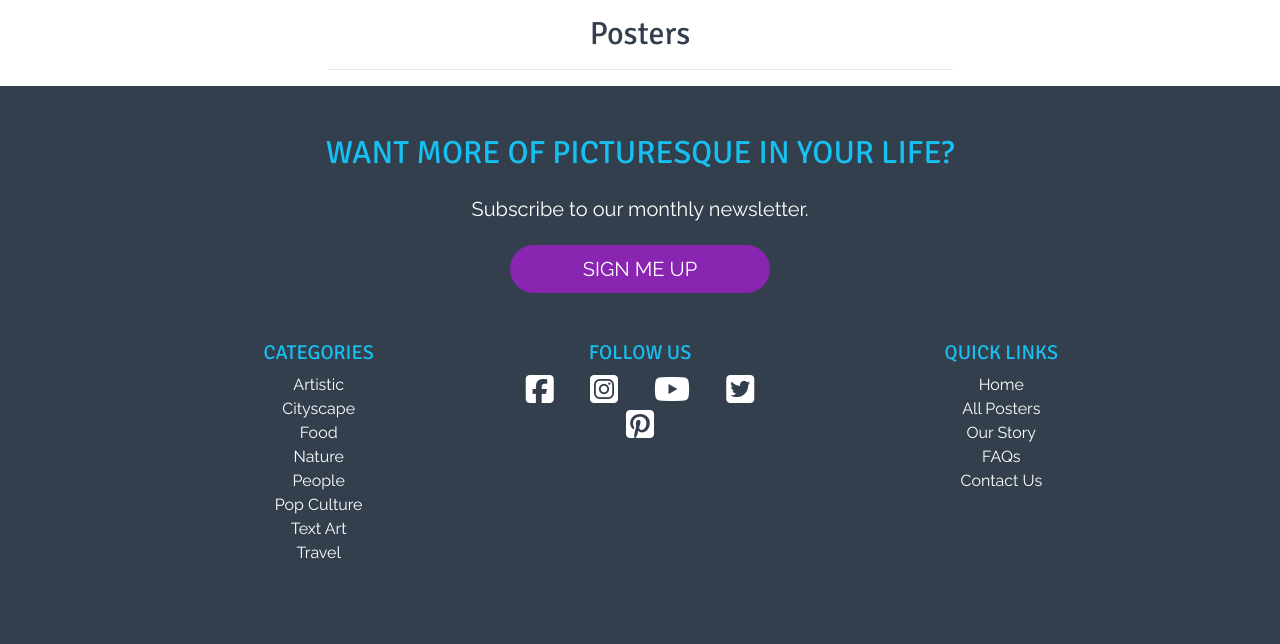
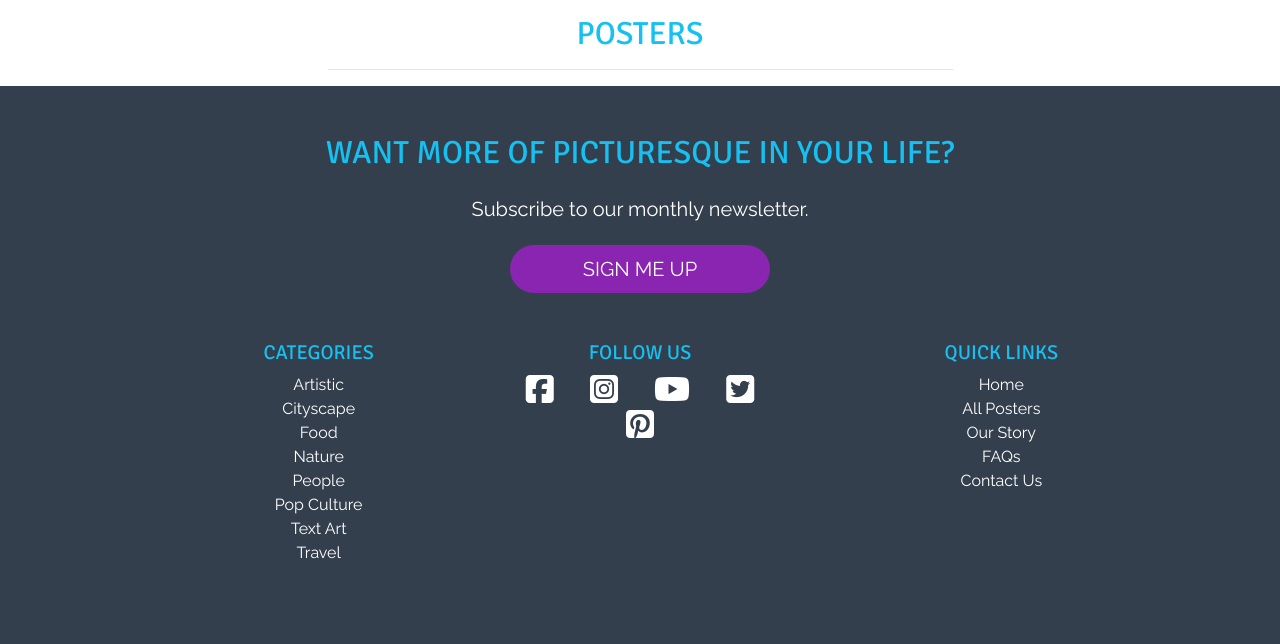
Before and after one commit to anthonybguillermo/picturesque, a Django app: page /posters/ in a window 1280 px wide. Shown: the part 165-809 px from the top of the page. Run offline with Django 3.2, Linux system fonts and the light colour scheme; data that the repository does not hold is empty; some libraries are stand-ins or nearby versions.

Commit message:
Added poster styles description to database

```diff
--- a/posters/templates/posters/posters.html
+++ b/posters/templates/posters/posters.html
@@ -14,7 +14,7 @@
     <div class="container-fluid">
         <div class="row">
             <div class="col text-center mt-3">
-                <h2 class="logo-font">Posters</h2>
+                <h2 class="title-text text-uppercase">Posters</h2>
                 <hr class="w-50 mb-1">
             </div>
         </div>
```
